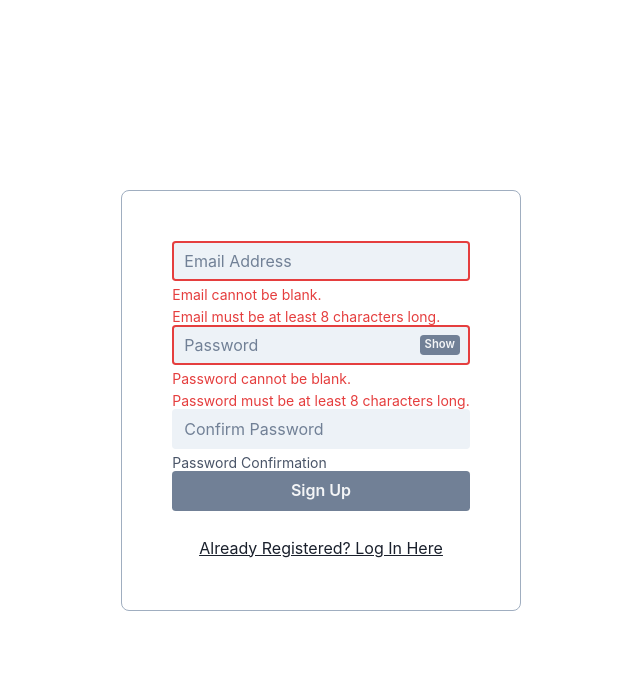
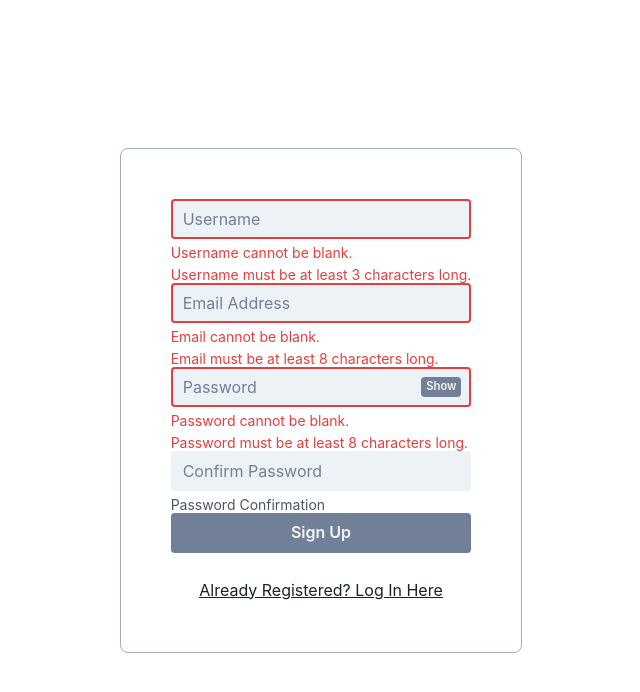
Before and after one commit to Gumshoe21/12-Hour-Study, a React (Create React App) app in the folder client/: page /signup in a window 1280 px wide. Shown: the top 692 px of the page, without its empty margins (319-959 px from the left). Built offline with nearby package versions, Linux system fonts and the light colour scheme; no server answers.

Commit message:
feat(client:register): add username input field to signup page; update actions/auth.js with params for username

```diff
--- a/client/src/components/Auth/Register/RegisterForm.jsx
+++ b/client/src/components/Auth/Register/RegisterForm.jsx
@@ -22,16 +22,25 @@ import ErrorMessage, { hasErrors } from './../ErrorMessage';
 
 const RegisterForm = ({ register }) => {
   const [formData, setFormData] = useState({
+    username: '',
     email: '',
     password: '',
     passwordConfirm: ''
   });
 
-  const { email, password, passwordConfirm } = formData;
+  const { username, email, password, passwordConfirm } = formData;
 
   const { configureValidations, isFormValid } = useValidation();
 
   const validationConfig = {
+    username: {
+      name: 'username',
+      validationRules: [
+        requiredRule('username', username),
+        minLengthRule('username', username, 3)
+      ],
+      errorMessages: new Set()
+    },
     email: {
       name: 'email',
       validationRules: [
@@ -67,7 +76,7 @@ const RegisterForm = ({ register }) => {
 
   const onSubmit = async (e) => {
     e.preventDefault();
-    register({ email, password, passwordConfirm });
+    register({ username, email, password, passwordConfirm });
   };
 
   // Show password functionality.
@@ -75,6 +84,7 @@ const RegisterForm = ({ register }) => {
   const handleClick = () => setShow(!show);
 
   const {
+    username: usernameErrors,
     email: emailErrors,
     password: passwordErrors,
     passwordConfirm: passwordConfirmErrors
@@ -88,6 +98,20 @@ const RegisterForm = ({ register }) => {
         display="inline-block"
         maxW={{ base: 'sm', md: 'lg' }}
       >
+        <FormControl isInvalid={hasErrors(usernameErrors)}>
+          <Input
+            variant="filled"
+            fontSize={16}
+            height={16}
+            type="username"
+            placeholder="Username"
+            name="username"
+            value={username}
+            onChange={(e) => onChange(e)}
+          />
+          <ErrorMessage errors={usernameErrors} label="Username" />
+        </FormControl>
+
         <FormControl isInvalid={hasErrors(emailErrors)}>
           <Input
             variant="filled"
--- a/client/src/store/actions/auth.js
+++ b/client/src/store/actions/auth.js
@@ -19,7 +19,7 @@ export const getUser = () => async (dispatch) => {
       config
     );
     dispatch(authSlice.actions.getUser(req.data));
-  } catch (err) {}
+  } catch (err) { }
 };
 
 export const login =
@@ -60,11 +60,11 @@ export const logout = () => async (dispatch) => {
       config
     );
     dispatch(authSlice.actions.logout());
-  } catch (err) {}
+  } catch (err) { }
 };
 
 export const register =
-  ({ email, password, passwordConfirm }) =>
+  ({ username, email, password, passwordConfirm }) =>
     async (dispatch) => {
       const config = {
         headers: {
@@ -73,7 +73,7 @@ export const register =
         withCredentials: true,
         credentials: 'include'
       };
-    const body = JSON.stringify({ email, password, passwordConfirm });
+      const body = JSON.stringify({ username, email, password, passwordConfirm });
       try {
         const req = await axios.post(
           `${process.env.REACT_APP_API_URL}/api/${APIVERSION}/users/signup`,
@@ -84,7 +84,7 @@ export const register =
           `${process.env.REACT_APP_API_URL}/api/${APIVERSION}/users/me`
         );
         await dispatch(authSlice.actions.register(res.data));
-    } catch (err) {}
+      } catch (err) { }
     };
 
 export const updateUser =
@@ -115,7 +115,7 @@ export const updateUser =
           config
         );
         dispatch(authSlice.actions.updateUser(res.data));
-    } catch (err) {}
+      } catch (err) { }
     };
 
 export const forgotPassword =
@@ -166,5 +166,5 @@ export const resetPassword =
         );
         const res = await axios.get(`/api/${APIVERSION}/users/me`);
         await dispatch(authSlice.actions.login(res.data));
-    } catch (err) {}
+      } catch (err) { }
     };
```
Lines whose indentation alone changed are shown as unchanged.
